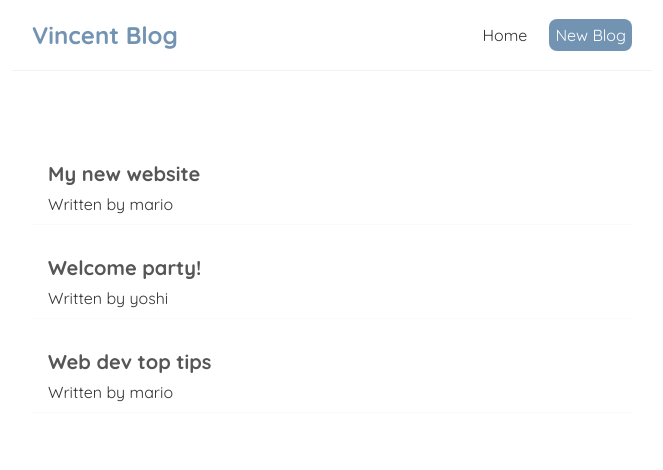
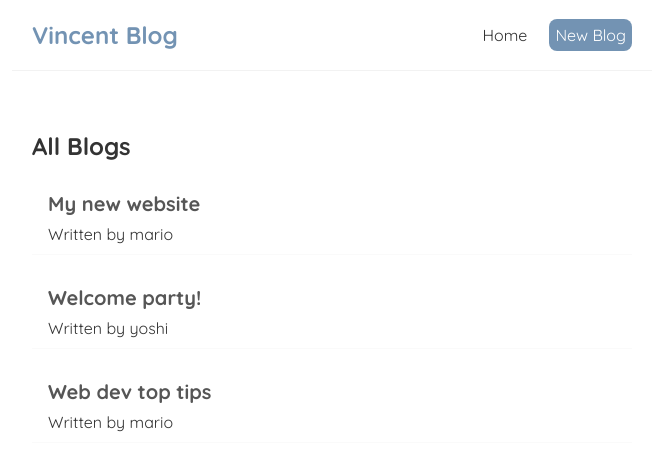
Before and after one commit to JVRPascua/vincent-blog, a React (Create React App) app: page / in a window 1280 px wide. Shown: the top 470 px of the page, without its empty margins (308-971 px from the left). Built offline with nearby package versions, Linux system fonts and the light colour scheme.

Commit message:
Learned about structured and destructured props

```diff
--- /dev/null
+++ b/src/BlogList.js
@@ -0,0 +1,17 @@
+const BlogList= ({title, blogs}) => {
+
+
+    return (
+        <div className="blog-list">
+          <h2> {title} </h2>
+          {blogs.map(blog => (
+            <div className="blog-preview" key={blog.id} >
+              <h2>{ blog.title }</h2>
+              <p>Written by { blog.author }</p>
+            </div>
+          ))}
+        </div>
+      );
+}
+
+export default BlogList;
--- a/src/Home.js
+++ b/src/Home.js
@@ -1,4 +1,5 @@
 import { useState } from "react";
+import BlogList from "./BlogList";
 
 const Home = () => {
   const [blogs, setBlogs] = useState([
@@ -9,12 +10,7 @@
 
   return (
     <div className="home">
-      {blogs.map(blog => (
-        <div className="blog-preview" key={blog.id} >
-          <h2>{ blog.title }</h2>
-          <p>Written by { blog.author }</p>
-        </div>
-      ))}
+        <BlogList blogs={ blogs } title="All Blogs"/>
     </div>
   );
 }
```
